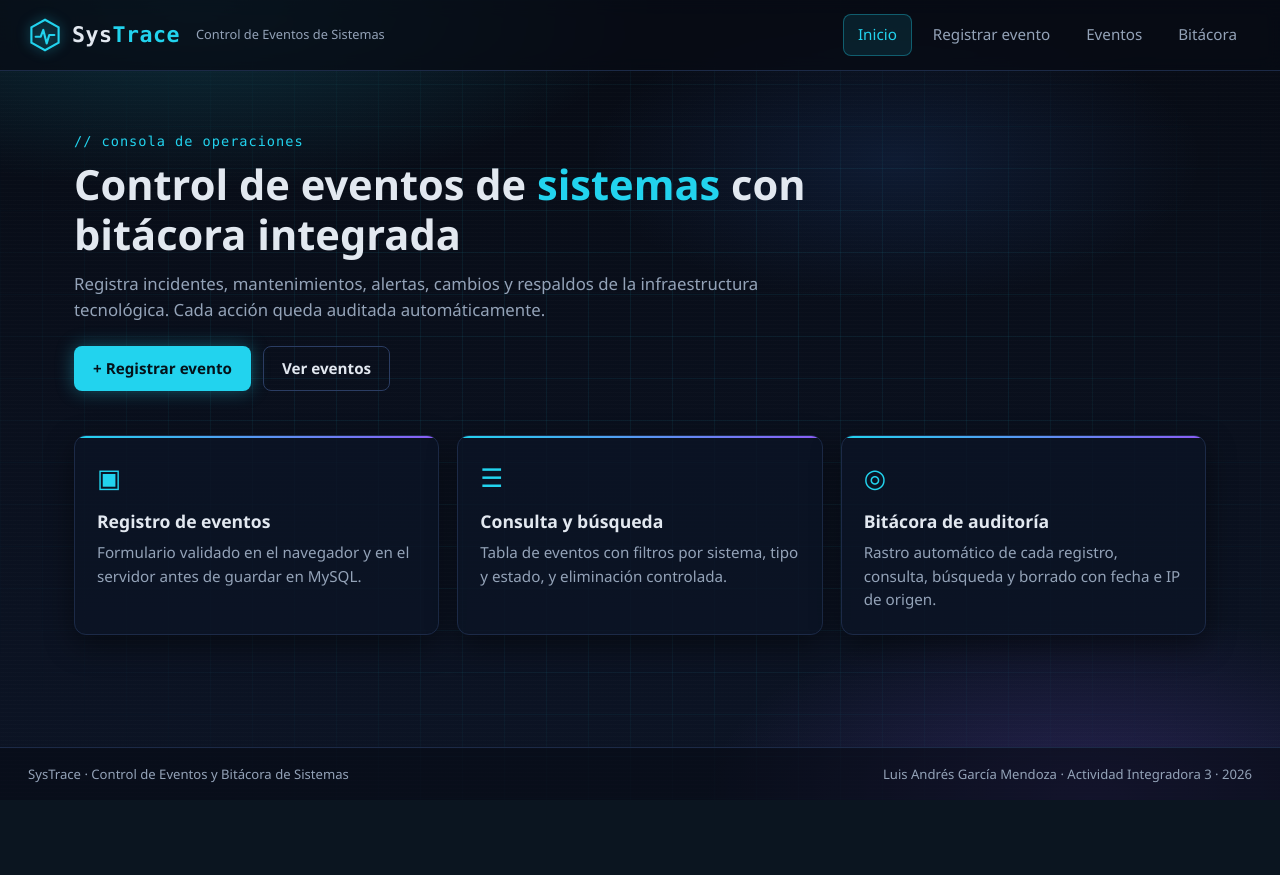
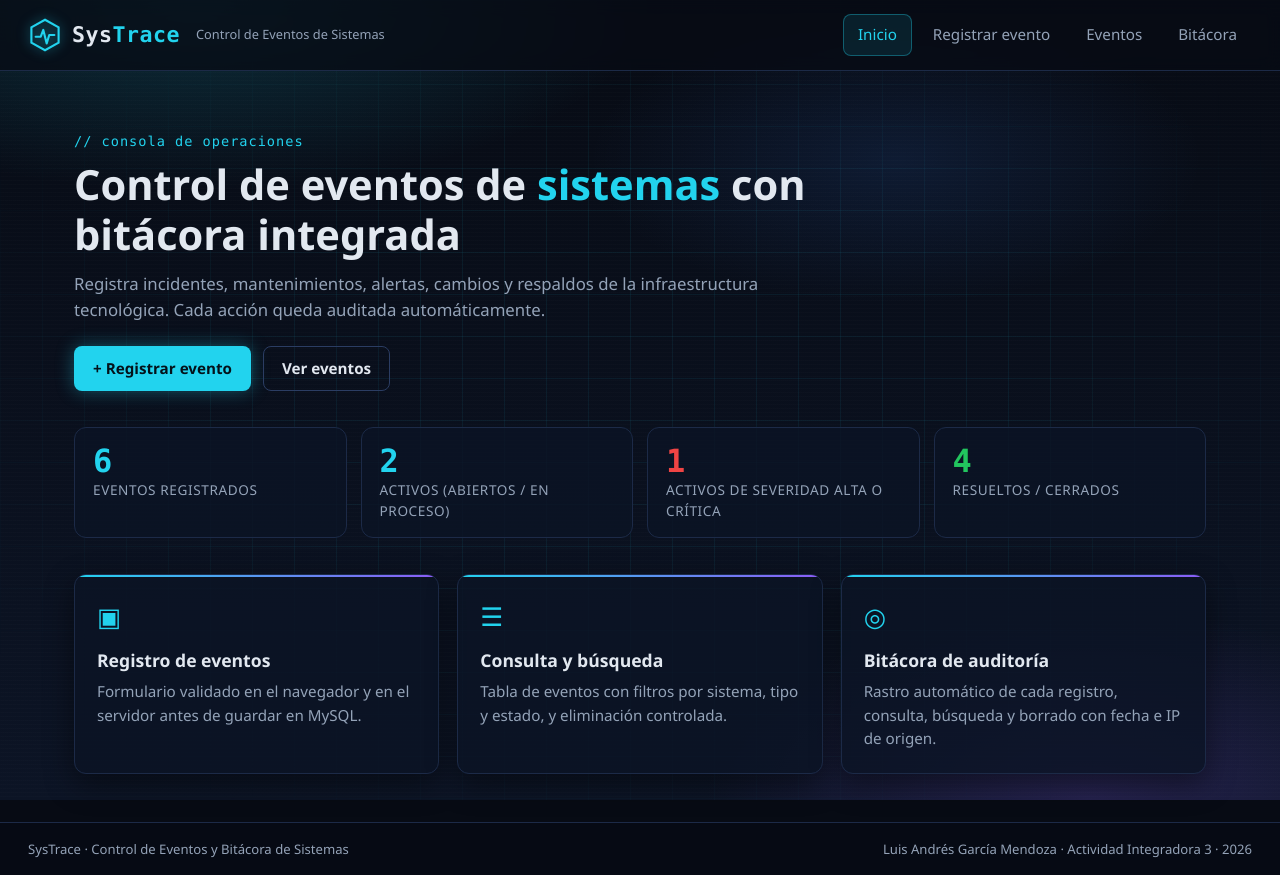
Before and after one commit to andreslagm-max/Control_de_Eventos_Bitacora_Sistemas, a PHP site: page / in a window 1280 px wide. Before the commit the page ends 783 px from the top, so only its background shows below. Run offline with PHP 8.4, Linux system fonts and the light colour scheme; data comes from the database, SQL or seed files in the repository.

Commit message:
Implementación del modelo y controlador
models/Evento.php concentra el acceso a la tabla eventos con sentencias
preparadas (insertar, obtenerTodos, obtenerPorId, buscar, eliminar,
resumen, ultimos). controllers/Controlador.php aporta utilidades
comunes y controllers/EventoController.php atiende inicio y crear.
El enrutador despacha a [controlador, método] y captura los errores
de base de datos en una página genérica sin exponer detalles.

```diff
--- /dev/null
+++ b/integradora/controllers/Controlador.php
@@ -0,0 +1,34 @@
+<?php
+/**
+ * Controlador base: utilidades compartidas por todos los controladores.
+ */
+declare(strict_types=1);
+
+abstract class Controlador
+{
+    /**
+     * Renderiza una vista de views/ pasándole variables por nombre.
+     */
+    protected function vista(string $nombre, array $datos = []): void
+    {
+        extract($datos, EXTR_SKIP);
+        require BASE_PATH . '/views/' . $nombre . '.php';
+    }
+
+    /**
+     * Indica si la petición actual es POST.
+     */
+    protected function esPost(): bool
+    {
+        return ($_SERVER['REQUEST_METHOD'] ?? 'GET') === 'POST';
+    }
+
+    /**
+     * Lee un campo de texto del formulario ya recortado.
+     */
+    protected function campo(array $fuente, string $nombre): string
+    {
+        $valor = $fuente[$nombre] ?? '';
+        return is_string($valor) ? trim($valor) : '';
+    }
+}
--- /dev/null
+++ b/integradora/controllers/EventoController.php
@@ -0,0 +1,34 @@
+<?php
+/**
+ * Controlador de eventos: recibe las acciones del usuario, coordina el
+ * modelo y elige la vista que se muestra.
+ */
+declare(strict_types=1);
+
+require_once BASE_PATH . '/controllers/Controlador.php';
+require_once BASE_PATH . '/models/Evento.php';
+
+class EventoController extends Controlador
+{
+    private Evento $eventos;
+
+    public function __construct()
+    {
+        $this->eventos = new Evento();
+    }
+
+    /** Panel de inicio con cifras y últimos eventos. */
+    public function inicio(): void
+    {
+        $this->vista('inicio', [
+            'resumen' => $this->eventos->resumen(),
+            'ultimos' => $this->eventos->ultimos(5),
+        ]);
+    }
+
+    /** Muestra el formulario de registro vacío. */
+    public function crear(): void
+    {
+        $this->vista('eventos/crear');
+    }
+}
--- a/integradora/index.php
+++ b/integradora/index.php
@@ -3,9 +3,11 @@
  * SysTrace - Control de Eventos y Bitácora de Sistemas
  * Punto de entrada único (front controller).
  *
+ * Flujo: Vista -> Controlador -> Modelo -> MySQL.
  * Toda petición llega aquí con ?accion=... y se despacha según una
- * lista blanca. Cualquier acción desconocida devuelve 404, nunca se
- * incluye un archivo a partir de lo que llegue en la URL.
+ * lista blanca de acciones -> [controlador, método]. Cualquier acción
+ * desconocida devuelve 404; nunca se incluye un archivo a partir de lo
+ * que llegue en la URL.
  */
 declare(strict_types=1);
 
@@ -20,11 +22,12 @@ define('BASE_PATH', __DIR__);
 
 require BASE_PATH . '/config/funciones.php';
 require BASE_PATH . '/config/catalogos.php';
+require BASE_PATH . '/config/conexion.php';
 
-// Lista blanca de acciones -> vista que se muestra.
+// Lista blanca de acciones -> [controlador, método].
 $rutas = [
-    'inicio' => 'views/inicio.php',
-    'crear'  => 'views/eventos/crear.php',
+    'inicio' => ['EventoController', 'inicio'],
+    'crear'  => ['EventoController', 'crear'],
 ];
 
 $accion = $_GET['accion'] ?? 'inicio';
@@ -35,4 +38,14 @@ if (!is_string($accion) || !isset($rutas[$accion])) {
     exit;
 }
 
-require BASE_PATH . '/' . $rutas[$accion];
+[$controlador, $metodo] = $rutas[$accion];
+require BASE_PATH . '/controllers/' . $controlador . '.php';
+
+try {
+    (new $controlador())->$metodo();
+} catch (PDOException $excepcion) {
+    // Nunca se muestra el detalle SQL al usuario; queda en el log del servidor.
+    error_log('[SysTrace] Error de base de datos: ' . $excepcion->getMessage());
+    http_response_code(500);
+    require BASE_PATH . '/views/error.php';
+}
--- /dev/null
+++ b/integradora/models/Evento.php
@@ -0,0 +1,145 @@
+<?php
+/**
+ * Modelo Evento: único punto de acceso a la tabla `eventos`.
+ * Solo contiene SQL con sentencias preparadas; no imprime HTML ni
+ * valida reglas de negocio (eso lo hace el controlador).
+ */
+declare(strict_types=1);
+
+class Evento
+{
+    private PDO $bd;
+
+    public function __construct(?PDO $bd = null)
+    {
+        $this->bd = $bd ?? conexion();
+    }
+
+    /**
+     * Inserta un evento y devuelve el id generado.
+     * $datos debe venir ya validado por el controlador.
+     */
+    public function insertar(array $datos): int
+    {
+        $sql = 'INSERT INTO eventos
+                    (sistema, tipo, severidad, descripcion, responsable,
+                     correo_responsable, tiempo_resolucion_min, estado, fecha_evento)
+                VALUES
+                    (:sistema, :tipo, :severidad, :descripcion, :responsable,
+                     :correo_responsable, :tiempo_resolucion_min, :estado, :fecha_evento)';
+
+        $sentencia = $this->bd->prepare($sql);
+        $sentencia->bindValue(':sistema', $datos['sistema']);
+        $sentencia->bindValue(':tipo', $datos['tipo']);
+        $sentencia->bindValue(':severidad', $datos['severidad'], PDO::PARAM_INT);
+        $sentencia->bindValue(':descripcion', $datos['descripcion']);
+        $sentencia->bindValue(':responsable', $datos['responsable']);
+        $sentencia->bindValue(':correo_responsable', $datos['correo_responsable']);
+        $sentencia->bindValue(':tiempo_resolucion_min', $datos['tiempo_resolucion_min'], PDO::PARAM_INT);
+        $sentencia->bindValue(':estado', $datos['estado']);
+        $sentencia->bindValue(':fecha_evento', $datos['fecha_evento']);
+        $sentencia->execute();
+
+        return (int) $this->bd->lastInsertId();
+    }
+
+    /**
+     * Devuelve todos los eventos, los más recientes primero.
+     */
+    public function obtenerTodos(): array
+    {
+        $sql = 'SELECT * FROM eventos ORDER BY fecha_evento DESC, id DESC';
+        return $this->bd->query($sql)->fetchAll();
+    }
+
+    /**
+     * Devuelve un evento por id o null si no existe.
+     */
+    public function obtenerPorId(int $id): ?array
+    {
+        $sentencia = $this->bd->prepare('SELECT * FROM eventos WHERE id = :id');
+        $sentencia->bindValue(':id', $id, PDO::PARAM_INT);
+        $sentencia->execute();
+        $fila = $sentencia->fetch();
+        return $fila === false ? null : $fila;
+    }
+
+    /**
+     * Búsqueda por texto (sistema, descripción o responsable) con filtros
+     * opcionales de tipo y estado. Los filtros vacíos se ignoran.
+     */
+    public function buscar(string $termino = '', string $tipo = '', string $estado = ''): array
+    {
+        $condiciones = [];
+        $parametros  = [];
+
+        if ($termino !== '') {
+            // Con sentencias preparadas nativas cada marcador debe ser único.
+            $condiciones[] = '(sistema LIKE :t_sistema OR descripcion LIKE :t_descripcion OR responsable LIKE :t_responsable)';
+            $patron = '%' . $termino . '%';
+            $parametros[':t_sistema']     = $patron;
+            $parametros[':t_descripcion'] = $patron;
+            $parametros[':t_responsable'] = $patron;
+        }
+        if ($tipo !== '') {
+            $condiciones[] = 'tipo = :tipo';
+            $parametros[':tipo'] = $tipo;
+        }
+        if ($estado !== '') {
+            $condiciones[] = 'estado = :estado';
+            $parametros[':estado'] = $estado;
+        }
+
+        $sql = 'SELECT * FROM eventos';
+        if ($condiciones !== []) {
+            $sql .= ' WHERE ' . implode(' AND ', $condiciones);
+        }
+        $sql .= ' ORDER BY fecha_evento DESC, id DESC';
+
+        $sentencia = $this->bd->prepare($sql);
+        $sentencia->execute($parametros);
+        return $sentencia->fetchAll();
+    }
+
+    /**
+     * Elimina un evento. Devuelve true si existía y se borró.
+     */
+    public function eliminar(int $id): bool
+    {
+        $sentencia = $this->bd->prepare('DELETE FROM eventos WHERE id = :id');
+        $sentencia->bindValue(':id', $id, PDO::PARAM_INT);
+        $sentencia->execute();
+        return $sentencia->rowCount() === 1;
+    }
+
+    /**
+     * Cifras para el panel de inicio.
+     */
+    public function resumen(): array
+    {
+        $sql = "SELECT
+                    COUNT(*)                                                    AS total,
+                    SUM(estado IN ('Abierto', 'En proceso'))                    AS activos,
+                    SUM(severidad >= 4 AND estado IN ('Abierto', 'En proceso')) AS criticos,
+                    SUM(estado IN ('Resuelto', 'Cerrado'))                      AS resueltos
+                FROM eventos";
+        $fila = $this->bd->query($sql)->fetch();
+        return [
+            'total'    => (int) ($fila['total'] ?? 0),
+            'activos'  => (int) ($fila['activos'] ?? 0),
+            'criticos' => (int) ($fila['criticos'] ?? 0),
+            'resueltos'=> (int) ($fila['resueltos'] ?? 0),
+        ];
+    }
+
+    /**
+     * Últimos eventos registrados, para el panel de inicio.
+     */
+    public function ultimos(int $cantidad = 5): array
+    {
+        $sentencia = $this->bd->prepare('SELECT * FROM eventos ORDER BY id DESC LIMIT :cantidad');
+        $sentencia->bindValue(':cantidad', $cantidad, PDO::PARAM_INT);
+        $sentencia->execute();
+        return $sentencia->fetchAll();
+    }
+}
--- a/integradora/views/inicio.php
+++ b/integradora/views/inicio.php
@@ -1,5 +1,7 @@
 <?php
-$titulo = 'Inicio';
+$titulo  = 'Inicio';
+$resumen = $resumen ?? ['total' => 0, 'activos' => 0, 'criticos' => 0, 'resueltos' => 0];
+$ultimos = $ultimos ?? [];
 require BASE_PATH . '/views/layout/header.php';
 ?>
 
@@ -13,6 +15,25 @@ require BASE_PATH . '/views/layout/header.php';
     <div class="hero-acciones">
         <a class="boton boton-primario" href="<?= e(url('crear')) ?>">+ Registrar evento</a>
         <a class="boton boton-secundario" href="<?= e(url('listar')) ?>">Ver eventos</a>
+    </div>
+</section>
+
+<section class="metricas" aria-label="Resumen de eventos">
+    <div class="metrica">
+        <div class="metrica-valor"><?= (int) $resumen['total'] ?></div>
+        <div class="metrica-etiqueta">Eventos registrados</div>
+    </div>
+    <div class="metrica">
+        <div class="metrica-valor"><?= (int) $resumen['activos'] ?></div>
+        <div class="metrica-etiqueta">Activos (abiertos / en proceso)</div>
+    </div>
+    <div class="metrica">
+        <div class="metrica-valor critico"><?= (int) $resumen['criticos'] ?></div>
+        <div class="metrica-etiqueta">Activos de severidad alta o crítica</div>
+    </div>
+    <div class="metrica">
+        <div class="metrica-valor ok"><?= (int) $resumen['resueltos'] ?></div>
+        <div class="metrica-etiqueta">Resueltos / cerrados</div>
     </div>
 </section>
 
```
Also changed, not shown: integradora/views/error.php (added, +14 -0 lines), 2 other files.
